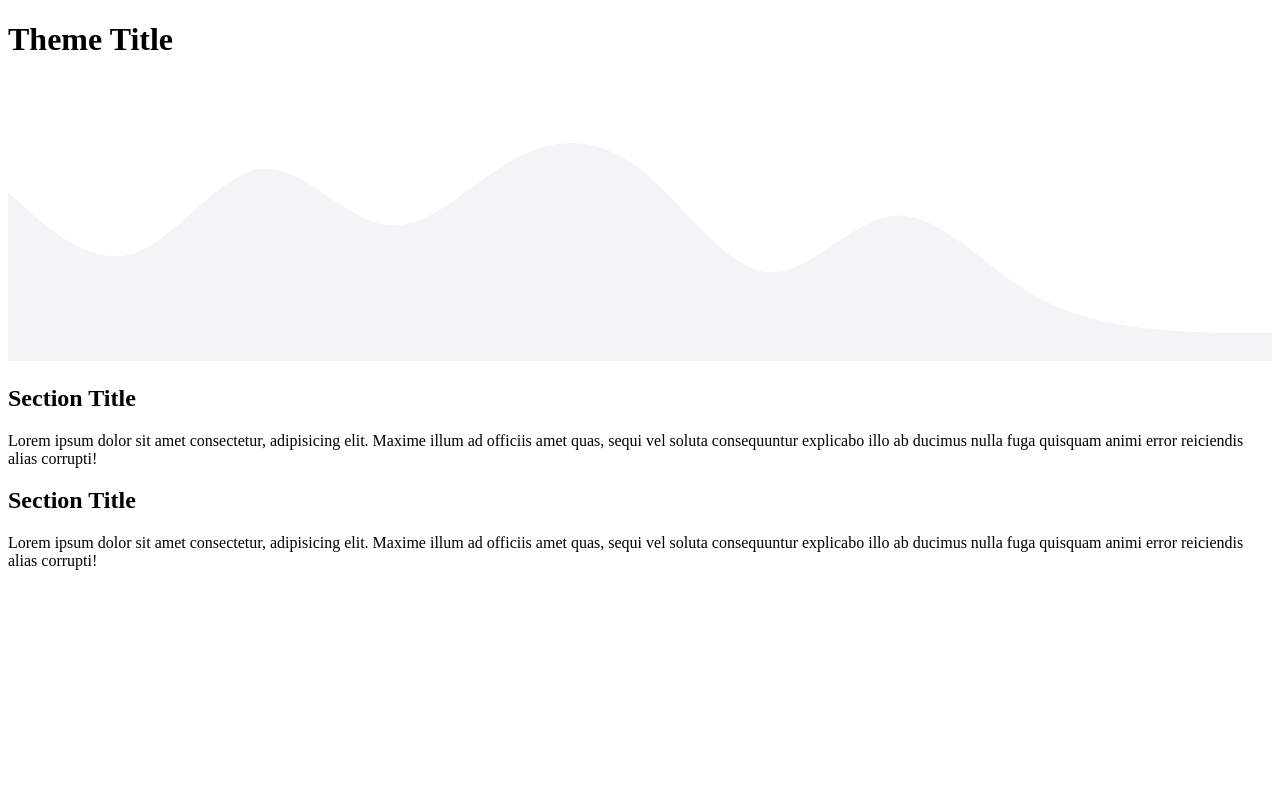
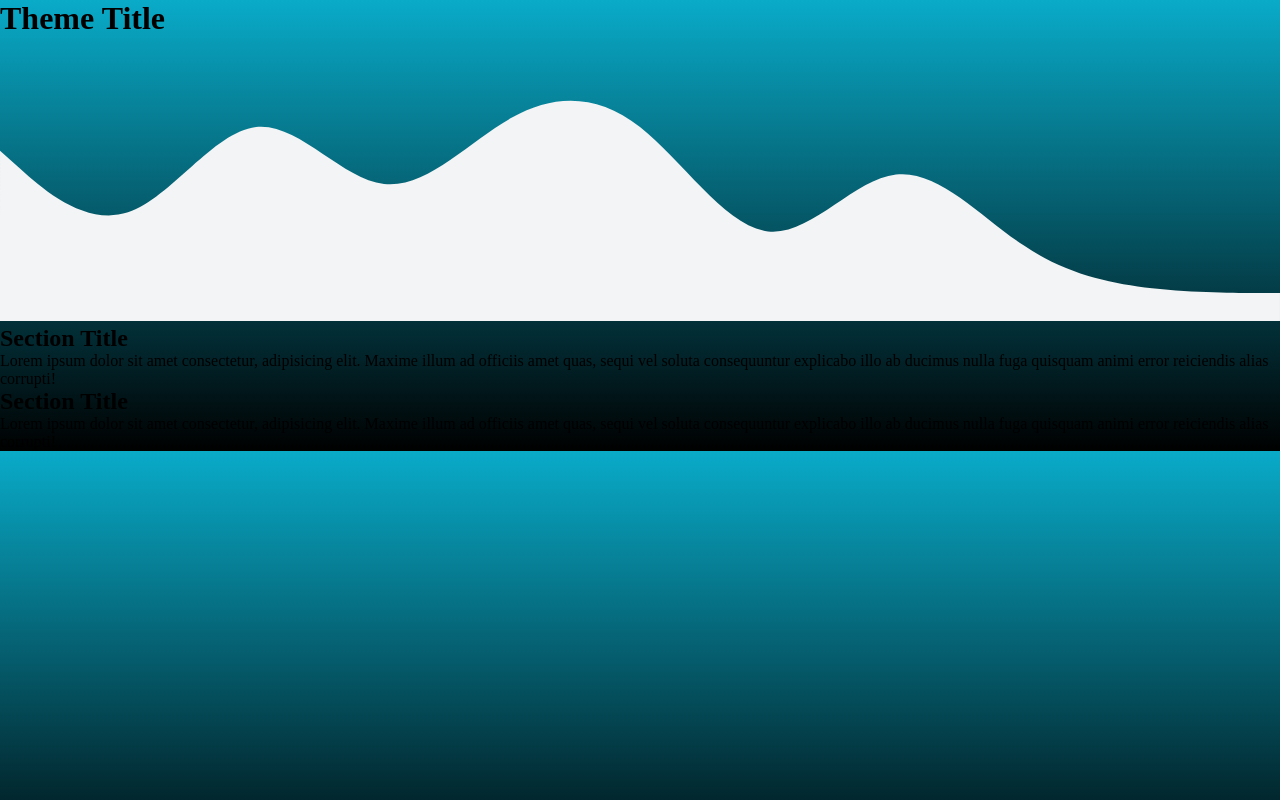
Before and after one commit to Kavvannah/mobile-friendly-practice, a plain HTML site: page index.html in a window 1280 px wide. Drawn offline with Linux system fonts and the light colour scheme.

Commit message:
page setup and background color added

```diff
--- a/css/style.css
+++ b/css/style.css
@@ -0,0 +1,8 @@
+*{
+    margin: 0;
+    padding: 0;
+    box-sizing: border-box;
+}
+body{
+    background-image: linear-gradient(#09abc9, black);
+}
--- a/index.html
+++ b/index.html
@@ -8,20 +8,18 @@
     <title>Take Home Challenge</title>
 </head>
 <body>
-    <header>
-        <h1>Theme Title</h1>
-    </header>
+        <h1 class="title">Theme Title</h1>
 
     <svg xmlns="http://www.w3.org/2000/svg" viewBox="0 0 1440 320">
         <path fill="#f3f4f5" fill-opacity="1" d="M0,128L24,149.3C48,171,96,213,144,197.3C192,181,240,107,288,101.3C336,96,384,160,432,165.3C480,171,528,117,576,90.7C624,64,672,64,720,101.3C768,139,816,213,864,218.7C912,224,960,160,1008,154.7C1056,149,1104,203,1152,234.7C1200,267,1248,277,1296,282.7C1344,288,1392,288,1416,288L1440,288L1440,320L1416,320C1392,320,1344,320,1296,320C1248,320,1200,320,1152,320C1104,320,1056,320,1008,320C960,320,912,320,864,320C816,320,768,320,720,320C672,320,624,320,576,320C528,320,480,320,432,320C384,320,336,320,288,320C240,320,192,320,144,320C96,320,48,320,24,320L0,320Z"></path>
     </svg>
 
-      <section>
+      <section class="one">
         <h2>Section Title</h2>
         <p>Lorem ipsum dolor sit amet consectetur, adipisicing elit. Maxime illum ad officiis amet quas, sequi vel soluta consequuntur explicabo illo ab ducimus nulla fuga quisquam animi error reiciendis alias corrupti!</p>
       </section>
 
-      <section>
+      <section class="two">
         <h2>Section Title</h2>
         <p>Lorem ipsum dolor sit amet consectetur, adipisicing elit. Maxime illum ad officiis amet quas, sequi vel soluta consequuntur explicabo illo ab ducimus nulla fuga quisquam animi error reiciendis alias corrupti!</p>
       </section>
```
Also changed, not shown: 1 other file.
